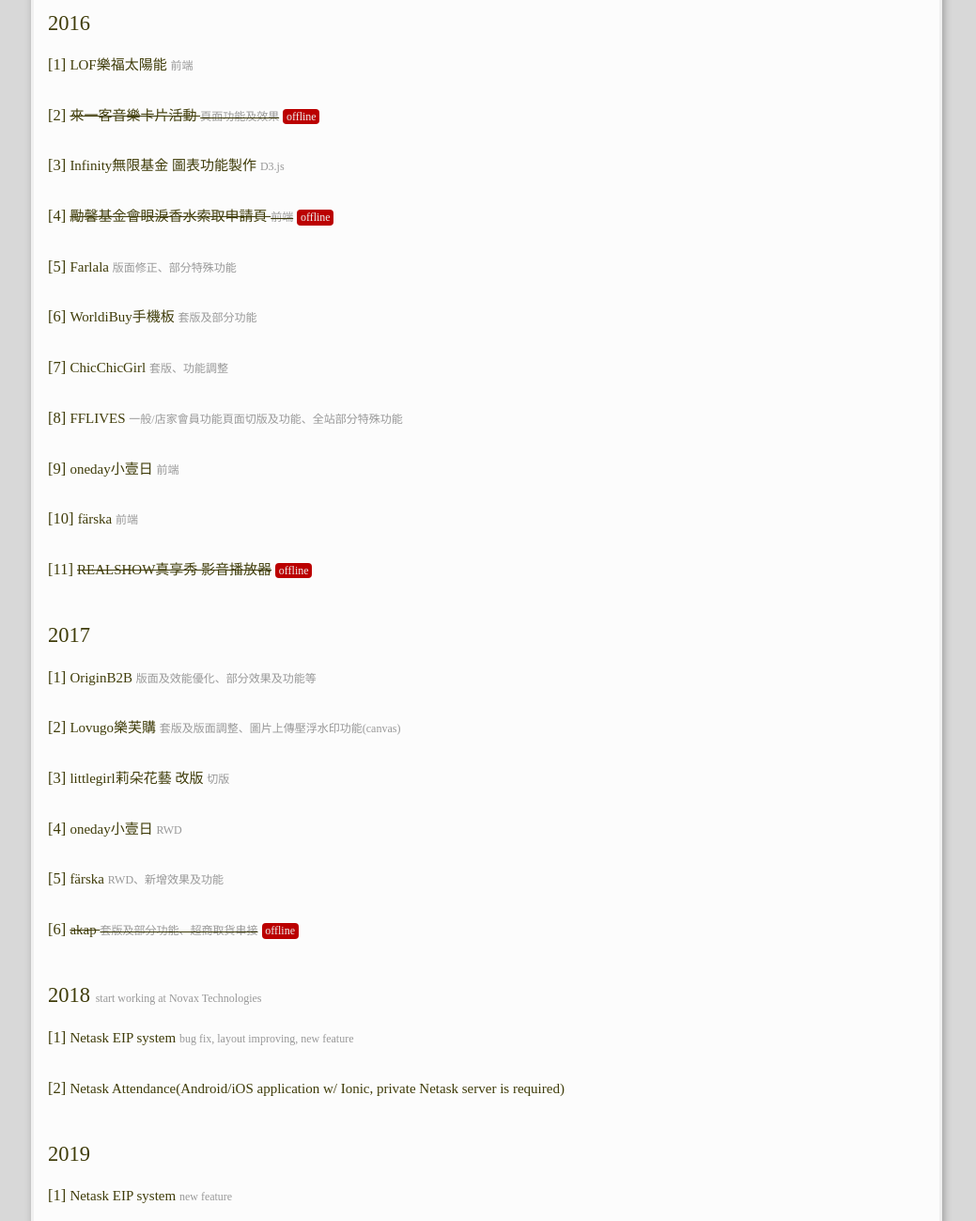
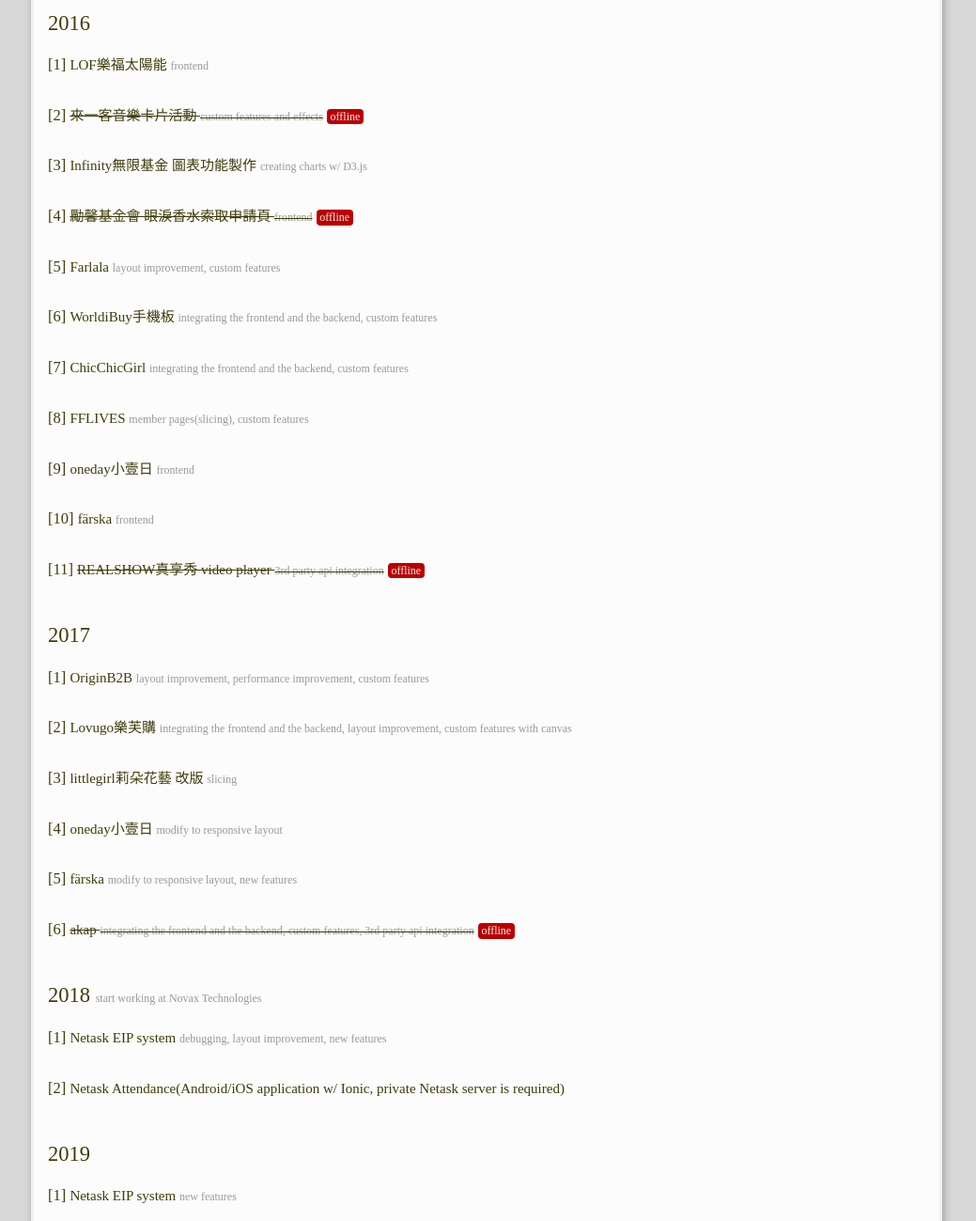
Before and after one commit to jinntser/portfolio, a plain HTML site: page index.html in a window 1280 px wide. Shown: the part 1372-2671 px from the top of the page at 94% size, without its empty margins (122-1161 px from the left). Drawn offline with Linux system fonts and the light colour scheme.

Commit message:
content translated

```diff
--- a/index.html
+++ b/index.html
@@ -111,57 +111,57 @@
                 <ol class="count-list">
                     <li>
                         <h4 class="title">
-                            LOF樂福太陽能 <span class="notice">前端</span>
+                            LOF樂福太陽能 <span class="notice">frontend</span>
                         </h4>
                     </li>
                     <li class="offline">
                         <h4 class="title">
-                            來一客音樂卡片活動 <span class="notice">頁面功能及效果</span>
+                            來一客音樂卡片活動 <span class="notice">custom features and effects</span>
                         </h4>
                     </li>
                     <li>
                         <h4 class="title">
-                            Infinity無限基金 圖表功能製作 <span class="notice">D3.js</span>
+                            Infinity無限基金 圖表功能製作 <span class="notice">creating charts w/ D3.js</span>
                         </h4>
                     </li>
                     <li class="offline">
                         <h4 class="title">
-                            勵馨基金會眼淚香水索取申請頁 <span class="notice">前端</span>
+                            勵馨基金會 眼淚香水索取申請頁 <span class="notice">frontend</span>
                         </h4>
                     </li>
                     <li>
                         <h4 class="title">
-                            Farlala <span class="notice">版面修正、部分特殊功能</span>
+                            Farlala <span class="notice">layout improvement, custom features</span>
                         </h4>
                     </li>
                     <li>
                         <h4 class="title">
-                            WorldiBuy手機板 <span class="notice">套版及部分功能</span>
+                            WorldiBuy手機板 <span class="notice">integrating the frontend and the backend, custom features</span>
                         </h4>
                     </li>
                     <li>
                         <h4 class="title">
-                            ChicChicGirl <span class="notice">套版、功能調整</span>
+                            ChicChicGirl <span class="notice">integrating the frontend and the backend, custom features</span>
                         </h4>
                     </li>
                     <li>
                         <h4 class="title">
-                            FFLIVES <span class="notice">一般/店家會員功能頁面切版及功能、全站部分特殊功能</span>
+                            FFLIVES <span class="notice">member pages(slicing), custom features</span>
                         </h4>
                     </li>
                     <li>
                         <h4 class="title">
-                            oneday小壹日 <span class="notice">前端</span>
+                            oneday小壹日 <span class="notice">frontend</span>
                         </h4>
                     </li>
                     <li>
                         <h4 class="title">
-                            färska <span class="notice">前端</span>
+                            färska <span class="notice">frontend</span>
                         </h4>
                     </li>
                     <li class="offline">
                         <h4 class="title">
-                            REALSHOW真享秀 影音播放器
+                            REALSHOW真享秀 video player <span class="notice">3rd party api integration</span>
                         </h4>
                     </li>
                 </ol>
@@ -169,32 +169,32 @@
                 <ol class="count-list">
                     <li>
                         <h4 class="title">
-                            OriginB2B <span class="notice">版面及效能優化、部分效果及功能等</span>
+                            OriginB2B <span class="notice">layout improvement, performance improvement, custom features</span>
                         </h4>
                     </li>
                     <li>
                         <h4 class="title">
-                            Lovugo樂芙購 <span class="notice">套版及版面調整、圖片上傳壓浮水印功能(canvas)</span>
+                            Lovugo樂芙購 <span class="notice">integrating the frontend and the backend, layout improvement, custom features with canvas</span>
                         </h4>
                     </li>
                     <li>
                         <h4 class="title">
-                            littlegirl莉朵花藝 改版 <span class="notice">切版</span>
+                            littlegirl莉朵花藝 改版 <span class="notice">slicing</span>
                         </h4>
                     </li>
                     <li>
                         <h4 class="title">
-                            oneday小壹日 <span class="notice">RWD</span>
+                            oneday小壹日 <span class="notice">modify to responsive layout</span>
                         </h4>
                     </li>
                     <li>
                         <h4 class="title">
-                            färska <span class="notice">RWD、新增效果及功能</span>
+                            färska <span class="notice">modify to responsive layout, new features</span>
                         </h4>
                     </li>
                     <li class="offline">
                         <h4 class="title">
-                            akap <span class="notice">套版及部分功能、超商取貨串接</span>
+                            akap <span class="notice">integrating the frontend and the backend, custom features, 3rd party api integration</span>
                         </h4>
                     </li>
                 </ol>
@@ -202,7 +202,7 @@
                 <ol class="count-list">
                     <li>
                         <h4 class="title">
-                            Netask EIP system <span class="notice">bug fix, layout improving, new feature</span>
+                            Netask EIP system <span class="notice">debugging, layout improvement, new features</span>
                         </h4>
                     </li>
                     <li>
@@ -215,12 +215,12 @@
                 <ol class="count-list">
                     <li>
                         <h4 class="title">
-                            Netask EIP system <span class="notice">new feature</span>
+                            Netask EIP system <span class="notice">new features</span>
                         </h4>
                     </li>
                     <li>
                         <h4 class="title">
-                            Netask Attendance(Android/iOS application w/ Ionic, private Netask server is required) <span class="notice">new feature</span>
+                            Netask Attendance(Android/iOS application w/ Ionic, private Netask server is required) <span class="notice">new features</span>
                         </h4>
                     </li>
                 </ol>
@@ -263,7 +263,7 @@
     <div class="wrap-outer">
         <div class="wrap-inner">
             <p>
-                last updated: 2019-10-30
+                last updated: 2019-10-31
             </p>
         </div>
     </div>
```
